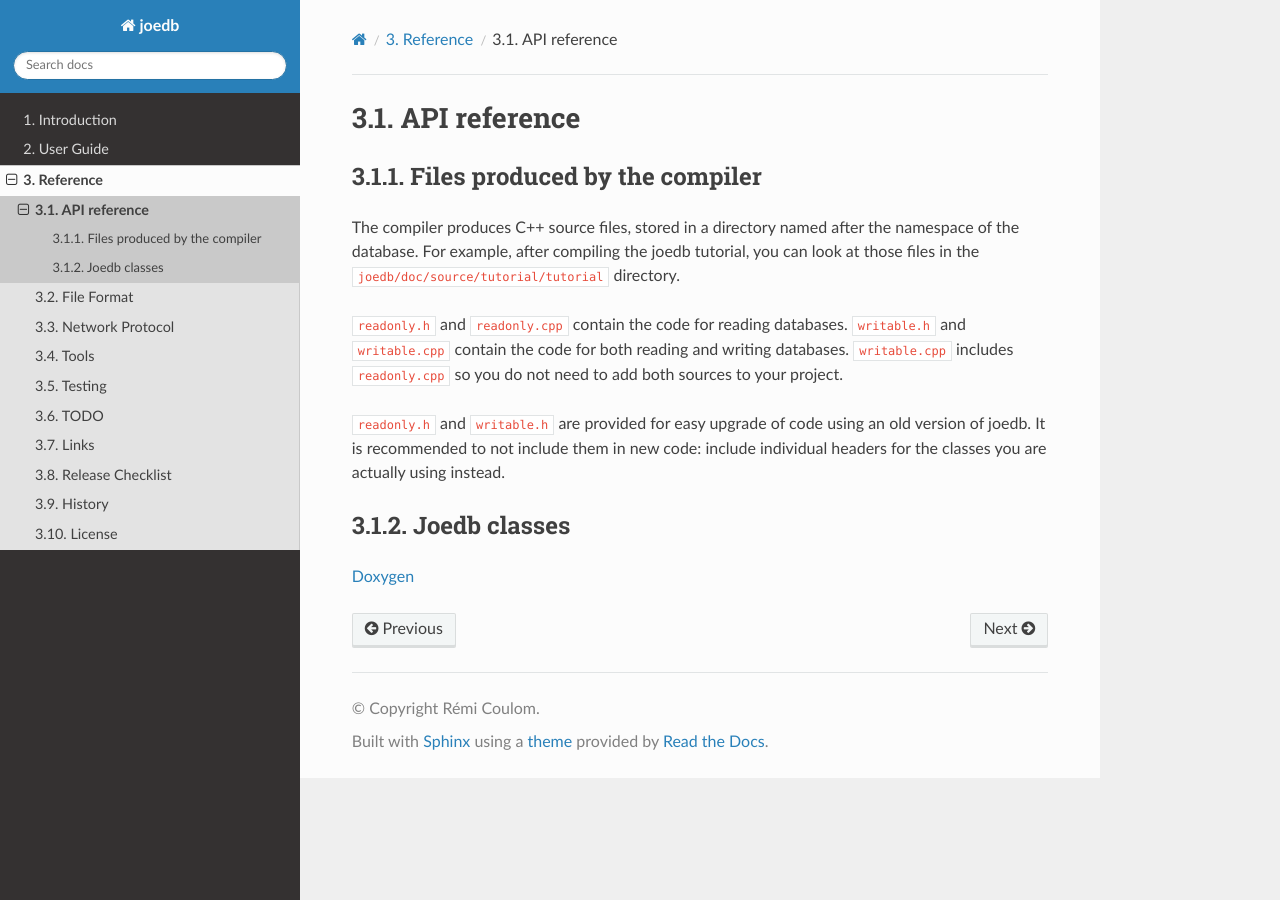
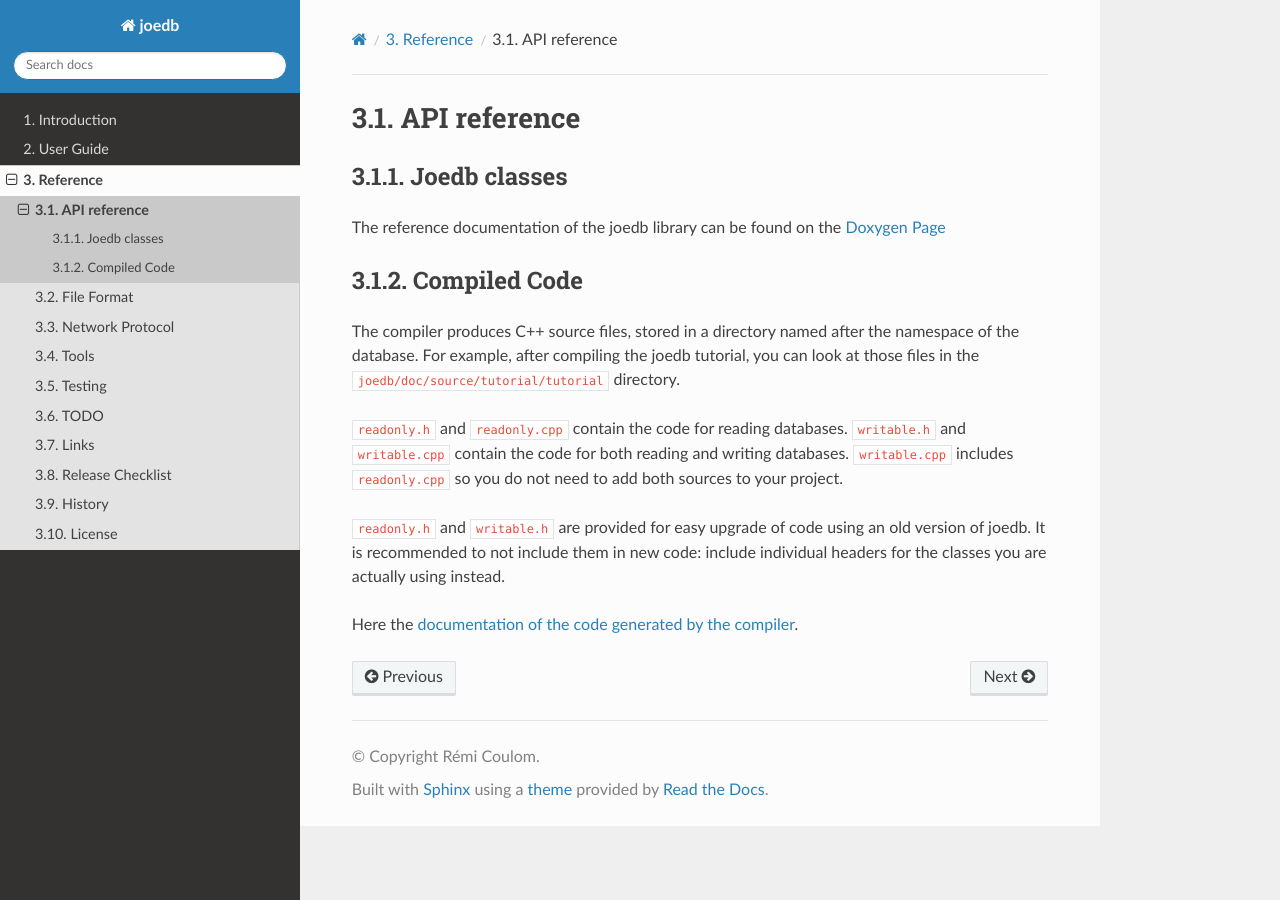
Before and after one commit to Remi-Coulom/joedb, a Sphinx documentation site: the page built from doc/source/api_reference.rst, in a window 1280 px wide. Built offline with Sphinx 7.4.7 and the Read the Docs theme 3.1.0, drawn with Linux system fonts in a browser that asks for light colours; formulas are drawn with MathJax 3.

Commit message:
Generation of documentation for tutorial database

```diff
--- a/doc/source/api_reference.rst
+++ b/doc/source/api_reference.rst
@@ -1,8 +1,14 @@
 API reference
 =============
 
-Files produced by the compiler
-------------------------------
+Joedb classes
+-------------
+
+The reference documentation of the joedb library can be found on the
+`Doxygen Page <./doxygen/index.html>`_
+
+Compiled Code
+-------------
 
 The compiler produces C++ source files, stored in a directory named after the
 namespace of the database. For example, after compiling the joedb tutorial, you
@@ -18,7 +24,4 @@ need to add both sources to your project.
 an old version of joedb. It is recommended to not include them in new code:
 include individual headers for the classes you are actually using instead.
 
-Joedb classes
--------------
-
-`Doxygen <./doxygen/index.html>`_
+Here the `documentation of the code generated by the compiler <doxygen/namespacetutorial.html>`_.
--- a/doc/source/todo.rst
+++ b/doc/source/todo.rst
@@ -4,7 +4,6 @@ TODO
 For next release
 ----------------
 
- - namespace for each subdir is bad. undo + use groups for doxygen
  - compiled interpreter should not offer data-definition commands
  - joedbc_fuzzer must work without debug assertions: check input in release mode as well
 
```
Also changed, not shown: 4 other files.
